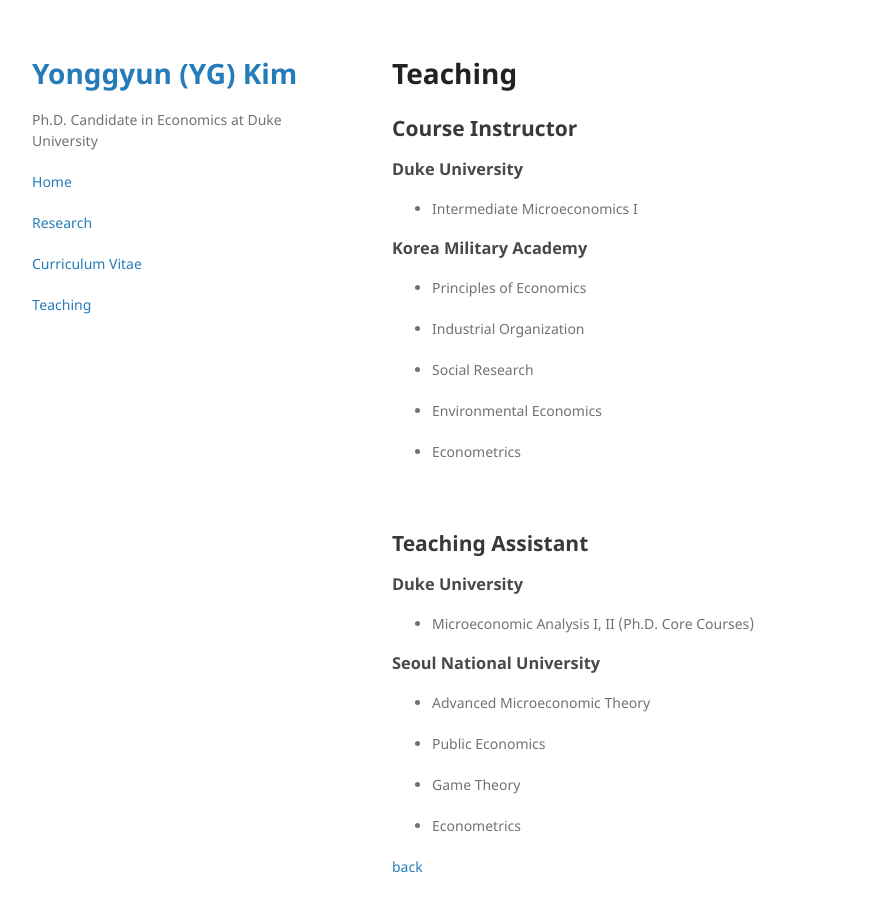
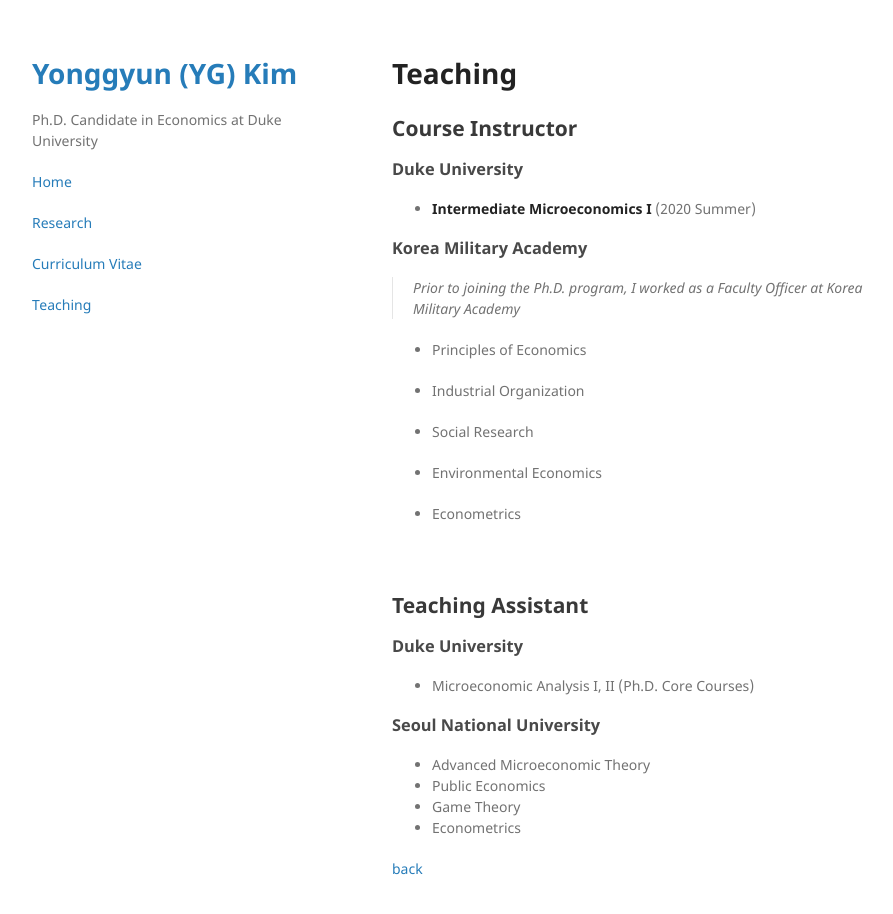
Before and after one commit to yonggyun-yg-kim/yonggyun-yg-kim.github.io, a Jekyll site: the page built from Teaching.md, in a window 1280 px wide and 949 px high. Shown: the top 914 px of the window, without its empty margins (178-1071 px from the left). Built offline with Jekyll 4.4.1, drawn with Linux system fonts in a browser that asks for light colours; our own code applies the rules of GitHub Pages for plain Markdown files.

Commit message:
Update Teaching.md

```diff
--- a/Teaching.md
+++ b/Teaching.md
@@ -9,10 +9,11 @@ layout: default
 
 ### Duke University
 
-* Intermediate Microeconomics I
+* **Intermediate Microeconomics I** (2020 Summer)
 
 
 ### Korea Military Academy
+>Prior to joining the Ph.D. program, I worked as a Faculty Officer at Korea Military Academy
 
 * Principles of Economics
 
@@ -23,6 +24,8 @@ layout: default
 * Environmental Economics
 
 * Econometrics
+
+
 
 <p  style="margin-top: 5em"> </p>
 ## Teaching Assistant
@@ -35,11 +38,8 @@ layout: default
 ### Seoul National University
 
 * Advanced Microeconomic Theory
-
 * Public Economics
-
 * Game Theory
-
 * Econometrics
 
 [back](./)
```
